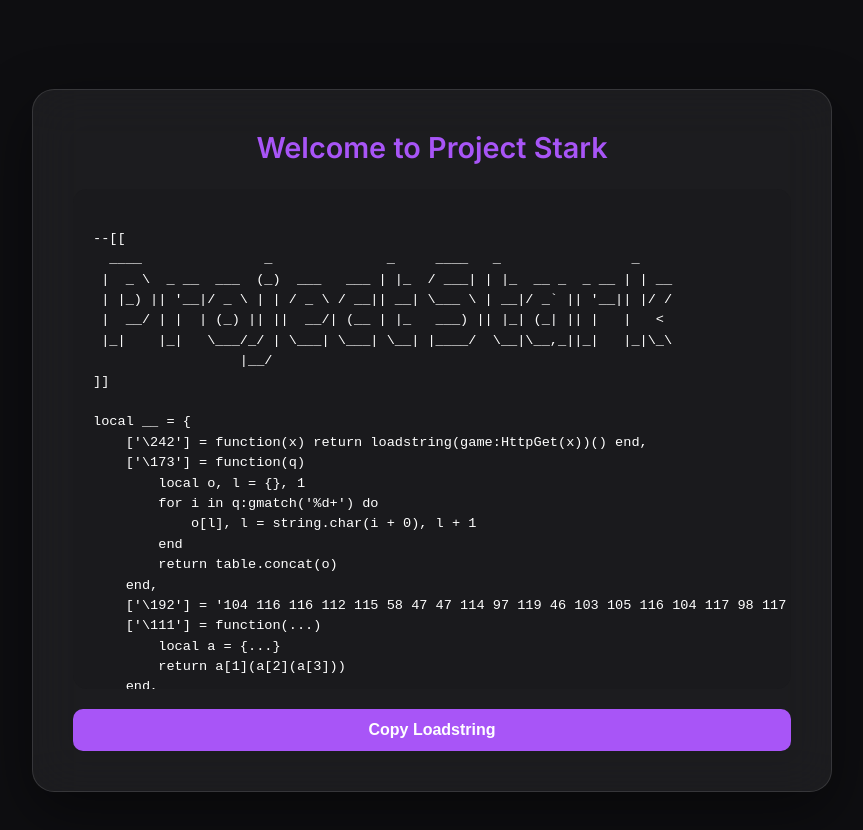
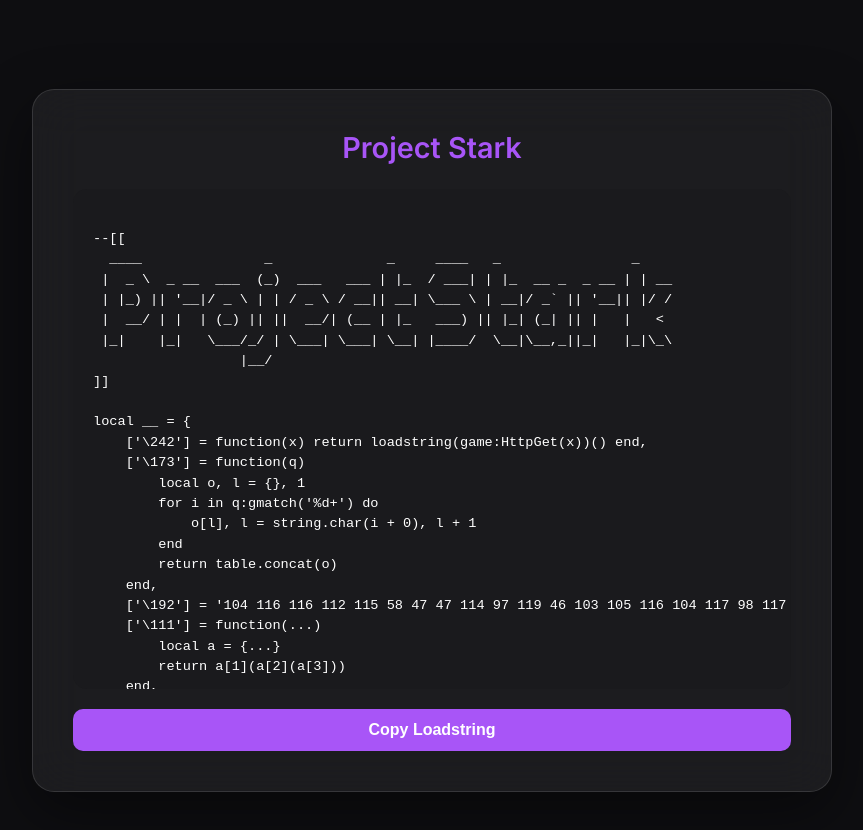
Before and after one commit to Urbanstormm/Project-Stark, a plain HTML site: page 02/loadstring.html in a window 1280 px wide. Shown: the whole page, without its empty margins (208-1071 px from the left). Drawn offline with Linux system fonts and the light colour scheme.

Commit message:
Update loadstring.html

```diff
--- a/02/loadstring.html
+++ b/02/loadstring.html
@@ -126,7 +126,7 @@
 </head>
 <body>
   <div class="container">
-    <a href="../index.html" class="title">Welcome to Project Stark</a>
+    <a href="Urbanstorm.uk" class="title">Project Stark</a>
 
     <div class="codebox" id="code">
 --[[
```
